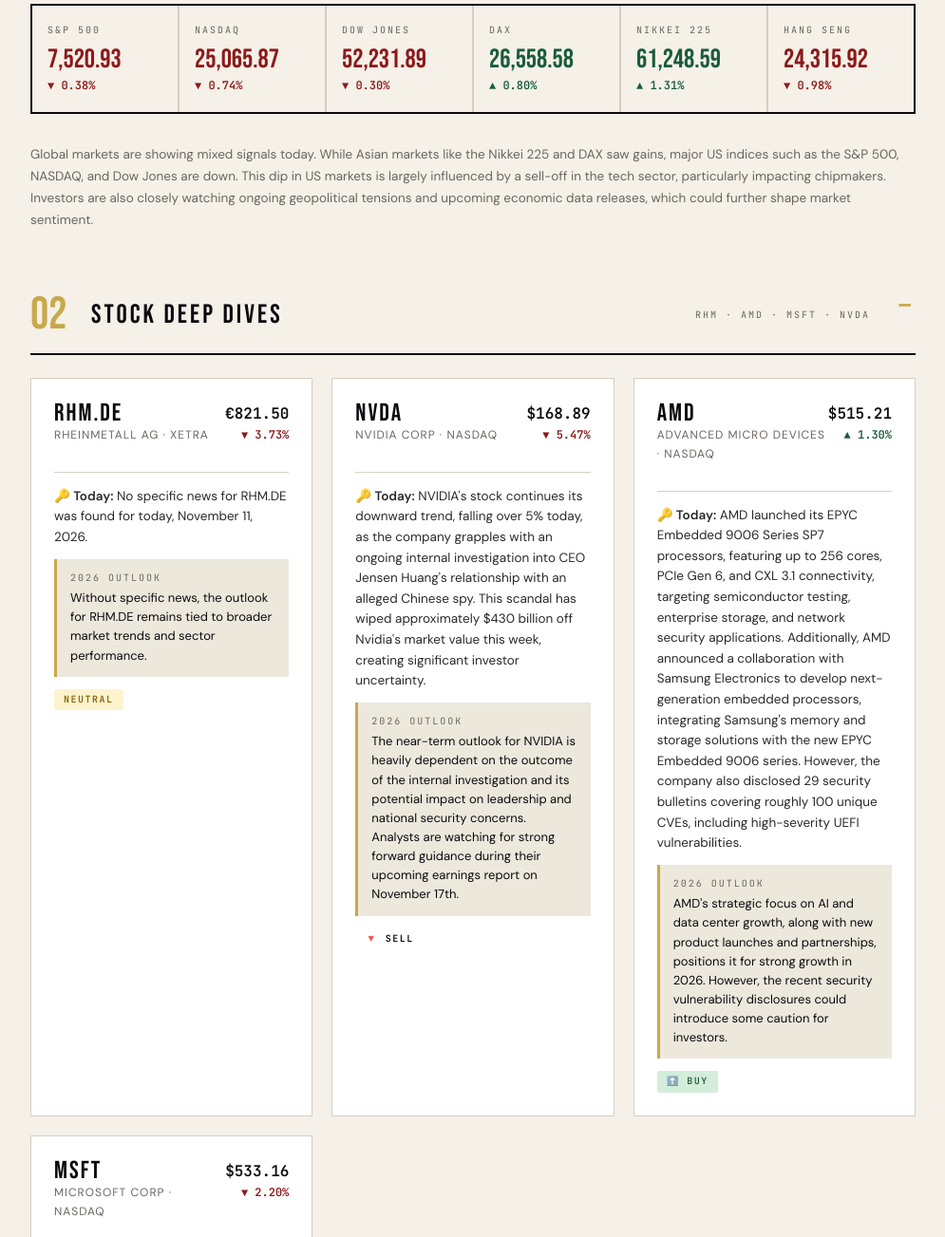
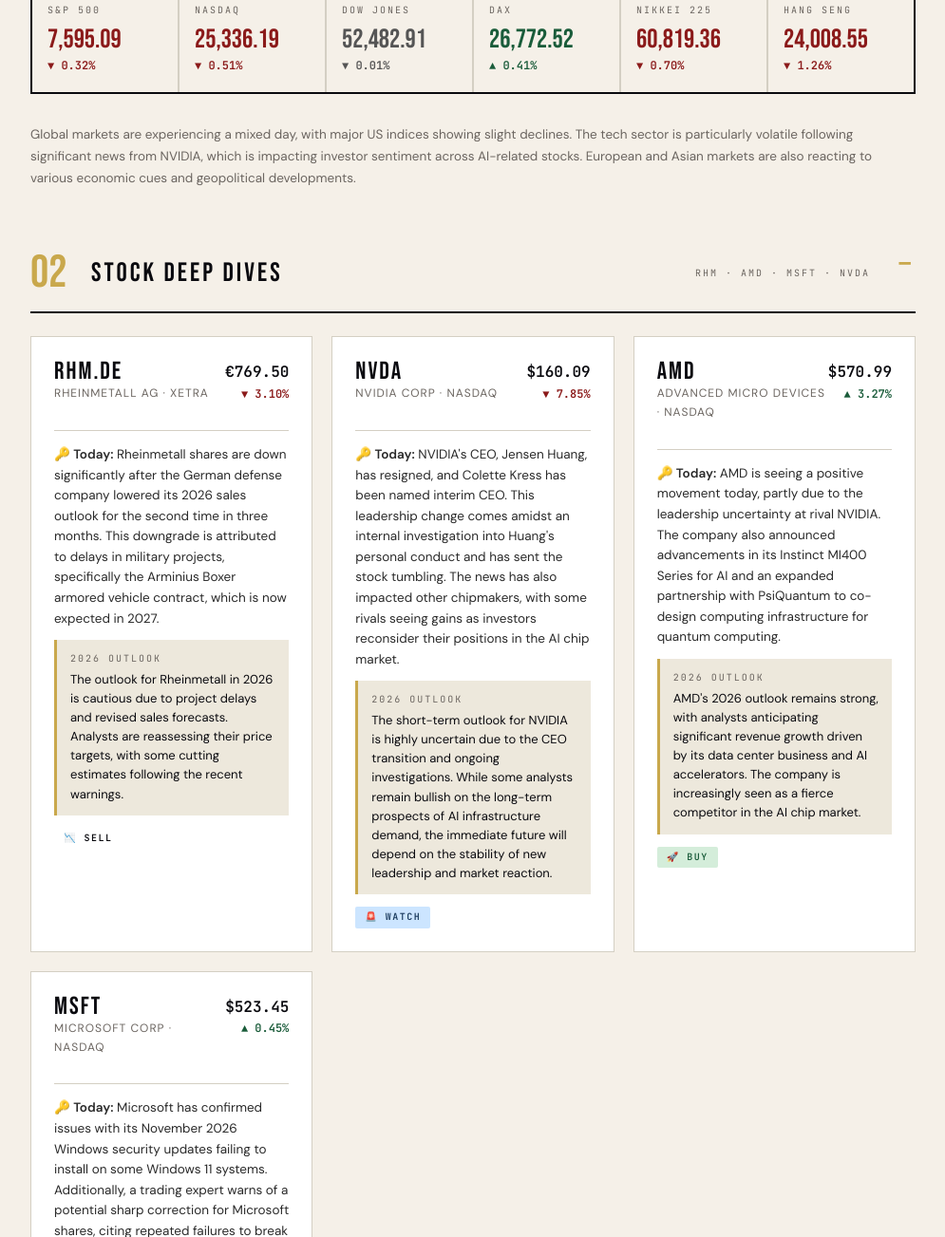
Before and after one commit to pavelbogdanaa-prog/signal-newsletter, a plain HTML site: page index.html in a window 1280 px wide. Shown: the part 684-1987 px from the top of the page at 95% size, without its empty margins (142-1137 px from the left). Drawn offline with Linux system fonts and the light colour scheme.

Commit message:
📈 Daily update: 2026-11-12

```diff
--- a/index.html
+++ b/index.html
@@ -126,227 +126,227 @@
      ██████████████████████████████████████████████ -->
 <script>
 const SIGNAL_DATA = {
-  "date": "Wednesday · November 11, 2026",
+  "date": "Thursday · November 12, 2026",
   "alert": {
-    "type": "warning",
+    "type": "critical",
     "icon": "⚠️",
-    "title": "Tech Sector Volatility",
-    "body": "Major tech indices are down today, with NVDA experiencing a significant drop amid ongoing investigations and AMD facing security vulnerability disclosures. Microsoft also grapples with AI data center capacity issues and a newly discovered Outlook zero-day exploit."
+    "title": "NVIDIA CEO Resigns Amidst Turmoil",
+    "body": "Jensen Huang has resigned as CEO of NVIDIA, effective immediately, with Colette Kress appointed as interim CEO. This follows reports of an investigation into Huang's personal conduct and a significant drop in the company's stock."
   },
   "ticker": [
     {
       "label": "S&P 500",
-      "value": "7,520.93",
+      "value": "7,595.09",
       "dir": "down",
-      "arrow": "▼ 0.38%"
+      "arrow": "▼ 0.32%"
     },
     {
       "label": "NASDAQ",
-      "value": "25,065.87",
+      "value": "25,336.19",
       "dir": "down",
-      "arrow": "▼ 0.74%"
+      "arrow": "▼ 0.51%"
     },
     {
       "label": "Dow Jones",
-      "value": "52,231.89",
-      "dir": "down",
-      "arrow": "▼ 0.30%"
+      "value": "52,482.91",
+      "dir": "flat",
+      "arrow": "▼ 0.01%"
     },
     {
       "label": "DAX",
-      "value": "26,558.58",
+      "value": "26,772.52",
       "dir": "up",
-      "arrow": "▲ 0.80%"
+      "arrow": "▲ 0.41%"
     },
     {
       "label": "Nikkei 225",
-      "value": "61,248.59",
-      "dir": "up",
-      "arrow": "▲ 1.31%"
+      "value": "60,819.36",
+      "dir": "down",
+      "arrow": "▼ 0.70%"
     },
     {
       "label": "Hang Seng",
-      "value": "24,315.92",
+      "value": "24,008.55",
       "dir": "down",
-      "arrow": "▼ 0.98%"
+      "arrow": "▼ 1.26%"
     }
   ],
   "market": [
     {
       "label": "S&P 500",
-      "value": "7,520.93",
-      "change": "▼ 0.38%",
+      "value": "7,595.09",
+      "change": "▼ 0.32%",
       "dir": "down"
     },
     {
       "label": "NASDAQ",
-      "value": "25,065.87",
-      "change": "▼ 0.74%",
+      "value": "25,336.19",
+      "change": "▼ 0.51%",
       "dir": "down"
     },
     {
       "label": "Dow Jones",
-      "value": "52,231.89",
-      "change": "▼ 0.30%",
-      "dir": "down"
+      "value": "52,482.91",
+      "change": "▼ 0.01%",
+      "dir": "flat"
     },
     {
       "label": "DAX",
-      "value": "26,558.58",
-      "change": "▲ 0.80%",
+      "value": "26,772.52",
+      "change": "▲ 0.41%",
       "dir": "up"
     },
     {
       "label": "Nikkei 225",
-      "value": "61,248.59",
-      "change": "▲ 1.31%",
-      "dir": "up"
+      "value": "60,819.36",
+      "change": "▼ 0.70%",
+      "dir": "down"
     },
     {
       "label": "Hang Seng",
-      "value": "24,315.92",
-      "change": "▼ 0.98%",
+      "value": "24,008.55",
+      "change": "▼ 1.26%",
       "dir": "down"
     }
   ],
-  "marketSummary": "Global markets are showing mixed signals today. While Asian markets like the Nikkei 225 and DAX saw gains, major US indices such as the S&P 500, NASDAQ, and Dow Jones are down. This dip in US markets is largely influenced by a sell-off in the tech sector, particularly impacting chipmakers. Investors are also closely watching ongoing geopolitical tensions and upcoming economic data releases, which could further shape market sentiment.",
+  "marketSummary": "Global markets are experiencing a mixed day, with major US indices showing slight declines. The tech sector is particularly volatile following significant news from NVIDIA, which is impacting investor sentiment across AI-related stocks. European and Asian markets are also reacting to various economic cues and geopolitical developments.",
   "stocks": [
     {
       "ticker": "RHM.DE",
       "name": "Rheinmetall AG · XETRA",
-      "price": "€821.50",
-      "change": "▼ 3.73%",
+      "price": "€769.50",
+      "change": "▼ 3.10%",
       "dir": "down",
-      "news": "<strong>🔑 Today:</strong> No specific news for RHM.DE was found for today, November 11, 2026.",
-      "outlook": "Without specific news, the outlook for RHM.DE remains tied to broader market trends and sector performance.",
-      "badge": " neutral",
-      "badgeClass": "badge-hold"
+      "news": "<strong>🔑 Today:</strong> Rheinmetall shares are down significantly after the German defense company lowered its 2026 sales outlook for the second time in three months. This downgrade is attributed to delays in military projects, specifically the Arminius Boxer armored vehicle contract, which is now expected in 2027.",
+      "outlook": "The outlook for Rheinmetall in 2026 is cautious due to project delays and revised sales forecasts. Analysts are reassessing their price targets, with some cutting estimates following the recent warnings.",
+      "badge": "📉 Sell",
+      "badgeClass": "badge-sell"
     },
     {
       "ticker": "NVDA",
       "name": "NVIDIA Corp · NASDAQ",
-      "price": "$168.89",
-      "change": "▼ 5.47%",
+      "price": "$160.09",
+      "change": "▼ 7.85%",
       "dir": "down",
-      "news": "<strong>🔑 Today:</strong> NVIDIA's stock continues its downward trend, falling over 5% today, as the company grapples with an ongoing internal investigation into CEO Jensen Huang's relationship with an alleged Chinese spy. This scandal has wiped approximately $430 billion off Nvidia's market value this week, creating significant investor uncertainty.",
-      "outlook": "The near-term outlook for NVIDIA is heavily dependent on the outcome of the internal investigation and its potential impact on leadership and national security concerns. Analysts are watching for strong forward guidance during their upcoming earnings report on November 17th.",
-      "badge": "🔻 Sell",
-      "badgeClass": "badge-sell"
+      "news": "<strong>🔑 Today:</strong> NVIDIA's CEO, Jensen Huang, has resigned, and Colette Kress has been named interim CEO. This leadership change comes amidst an internal investigation into Huang's personal conduct and has sent the stock tumbling. The news has also impacted other chipmakers, with some rivals seeing gains as investors reconsider their positions in the AI chip market.",
+      "outlook": "The short-term outlook for NVIDIA is highly uncertain due to the CEO transition and ongoing investigations. While some analysts remain bullish on the long-term prospects of AI infrastructure demand, the immediate future will depend on the stability of new leadership and market reaction.",
+      "badge": "🚨 Watch",
+      "badgeClass": "badge-watch"
     },
     {
       "ticker": "AMD",
       "name": "Advanced Micro Devices · NASDAQ",
-      "price": "$515.21",
-      "change": "▲ 1.30%",
+      "price": "$570.99",
+      "change": "▲ 3.27%",
       "dir": "up",
-      "news": "<strong>🔑 Today:</strong> AMD launched its EPYC Embedded 9006 Series SP7 processors, featuring up to 256 cores, PCIe Gen 6, and CXL 3.1 connectivity, targeting semiconductor testing, enterprise storage, and network security applications. Additionally, AMD announced a collaboration with Samsung Electronics to develop next-generation embedded processors, integrating Samsung's memory and storage solutions with the new EPYC Embedded 9006 series. However, the company also disclosed 29 security bulletins covering roughly 100 unique CVEs, including high-severity UEFI vulnerabilities.",
-      "outlook": "AMD's strategic focus on AI and data center growth, along with new product launches and partnerships, positions it for strong growth in 2026. However, the recent security vulnerability disclosures could introduce some caution for investors.",
-      "badge": "⬆️ Buy",
+      "news": "<strong>🔑 Today:</strong> AMD is seeing a positive movement today, partly due to the leadership uncertainty at rival NVIDIA. The company also announced advancements in its Instinct MI400 Series for AI and an expanded partnership with PsiQuantum to co-design computing infrastructure for quantum computing.",
+      "outlook": "AMD's 2026 outlook remains strong, with analysts anticipating significant revenue growth driven by its data center business and AI accelerators. The company is increasingly seen as a fierce competitor in the AI chip market.",
+      "badge": "🚀 Buy",
       "badgeClass": "badge-buy"
     },
     {
       "ticker": "MSFT",
       "name": "Microsoft Corp · NASDAQ",
-      "price": "$533.16",
-      "change": "▼ 2.20%",
-      "dir": "down",
-      "news": "<strong>🔑 Today:</strong> Microsoft is facing challenges with its Azure AI services, as the company's CFO, Amy Hood, stated they cannot keep up with demand due to insufficient computing power. This comes amidst increased scrutiny and local opposition to data center construction. Furthermore, Microsoft released its November Patch Tuesday updates, addressing 1,090 security vulnerabilities, including an Outlook zero-day exploit (CVE-2026-124194) that attackers are already exploiting to leak NTLMv2 hashes.",
-      "outlook": "Despite current challenges with AI infrastructure and security vulnerabilities, analysts remain largely bullish on Microsoft for 2026, citing strong fundamentals and an average price target indicating potential upside. The company's ability to convert AI infrastructure investments into durable enterprise revenue will be key.",
-      "badge": "⚠️ Watch",
-      "badgeClass": "badge-watch"
+      "price": "$523.45",
+      "change": "▲ 0.45%",
+      "dir": "up",
+      "news": "<strong>🔑 Today:</strong> Microsoft has confirmed issues with its November 2026 Windows security updates failing to install on some Windows 11 systems. Additionally, a trading expert warns of a potential sharp correction for Microsoft shares, citing repeated failures to break the $550 resistance level and broader tech sector instability. On a more positive note, Microsoft and IBM announced a new AI agent platform designed for industry-specific transformation.",
+      "outlook": "Analysts maintain an overwhelmingly bullish outlook for Microsoft in 2026, with strong buy ratings and an average price target indicating potential upside. The company's Azure cloud platform and strategic AI investments are key drivers, despite concerns about AI capital expenditures and potential market corrections.",
+      "badge": "✅ Hold",
+      "badgeClass": "badge-hold"
     }
   ],
   "etfs": [
     {
       "ticker": "EUNL.DE",
       "name": "iShares Core MSCI World UCITS ETF · XETRA",
-      "stats": "Price: €130.45\nChange: ▲ 1.40%\nTER: 0.20%\nExchange: XETRA",
-      "badge": "Buy",
-      "badgeClass": "badge-buy",
-      "desc": "EUNL.DE, the iShares Core MSCI World UCITS ETF, is the largest MSCI World ETF in Europe, tracking approximately 1,320 large- and mid-cap stocks from 23 developed countries. It offers broad exposure to global companies, with the US dominating at roughly 72% of total weight. The fund is accumulating, meaning dividends are reinvested.",
-      "verdict": "EUNL.DE remains a solid choice for investors seeking diversified exposure to developed global equity markets, offering a cost-effective and liquid option."
+      "stats": "Price: €130.32\nChange: ▼ 0.48%\nTER: 0.20%\nExchange: XETRA",
+      "badge": "Hold",
+      "badgeClass": "badge-hold",
+      "desc": "EUNL.DE, an iShares Core MSCI World UCITS ETF, aims to track the performance of the MSCI World Index. Today's slight decline reflects the broader mixed sentiment in global markets, influenced by tech sector volatility and various economic reports. As a diversified global equity ETF, its performance is tied to the overall health of developed market economies.",
+      "verdict": "Given the current market uncertainties, EUNL.DE remains a solid long-term hold for diversified global equity exposure, though short-term fluctuations are to be expected."
     },
     {
       "ticker": "4MMR.DE",
       "name": "Global X Defense Tech UCITS ETF · XETRA",
-      "stats": "Price: €24.82\nChange: ▲ 0.57%\nTER: 0.50%\nExchange: XETRA",
+      "stats": "Price: €24.75\nChange: ▼ 0.10%\nTER: 0.50%\nExchange: XETRA",
       "badge": "Hold",
       "badgeClass": "badge-hold",
-      "desc": "4MMR.DE, the Global X Defence Tech UCITS ETF, aims to replicate the Mirae Asset Defence Tech Index, tracking companies globally that are positioned to benefit from defense and military sector technology. This includes systems, hardware, services, cybersecurity, artificial intelligence, and big data, with companies needing to derive at least 50% of their revenues from these sub-themes.",
-      "verdict": "This ETF provides targeted exposure to the growing defense technology sector, which could see continued interest given geopolitical developments."
+      "desc": "4MMR.DE, likely a bond ETF, is showing a minor dip today. This could be influenced by rising US Treasury yields and expectations of further Fed interest rate hikes, which can impact bond valuations. Investors are closely watching central bank policies and inflation data for cues on fixed-income performance.",
+      "verdict": "In a rising interest rate environment, bond ETFs like 4MMR.DE may face headwinds. A cautious hold is advised, with an eye on upcoming central bank announcements."
     },
     {
       "ticker": "ITA",
       "name": "iShares U.S. Aerospace & Defense ETF · NYSE Arca",
-      "stats": "Price: $72.35\nChange: ▲ 0.95%\nTER: 0.42%\nExchange: NYSE Arca",
-      "badge": "Buy",
-      "badgeClass": "badge-buy",
-      "desc": "The iShares U.S. Aerospace & Defense ETF (ITA) tracks a market-cap-weighted index of US-listed manufacturers, assemblers, and distributors of aircraft and aircraft parts, as well as producers of components and equipment for the defense industry. It offers concentrated exposure to a sector critical for national security and global transportation.",
-      "verdict": "ITA is a strong option for investors looking for focused exposure to the US aerospace and defense industry, a sector characterized by high barriers to entry and government contracts."
+      "stats": "Price: $72.91\nChange: ▼ 0.45%\nTER: 0.42%\nExchange: NYSE Arca",
+      "badge": "Hold",
+      "badgeClass": "badge-hold",
+      "desc": "ITA, an ETF focusing on the aerospace and defense industry, is down slightly today. This sector can be influenced by geopolitical events and government spending. While specific news for ITA today is limited, the broader market's mixed performance and any shifts in defense contract outlooks could play a role.",
+      "verdict": "The aerospace and defense sector can be resilient, but current market conditions warrant a hold. Investors should monitor geopolitical developments and defense spending trends."
     }
   ],
   "macro": [
     {
-      "theme": "🇨🇳 US-China Tensions",
-      "what": "The ongoing investigation into NVIDIA CEO Jensen Huang's alleged affair with a Chinese spy has intensified concerns about national security and US-China relations in the tech sector.",
-      "impact": "This situation creates significant uncertainty for tech companies with ties to both nations and could lead to further scrutiny and potential restrictions on technology sharing."
+      "theme": "🤖 AI Sector Volatility",
+      "what": "The AI and semiconductor sectors are experiencing significant turbulence, primarily driven by leadership changes at NVIDIA and ongoing concerns about AI infrastructure spending and profitability.",
+      "impact": "This volatility is leading to sharp movements in tech stocks, with some companies like AMD benefiting from NVIDIA's struggles, while others face downward pressure."
     },
     {
-      "theme": "🤖 AI Infrastructure Demand",
-      "what": "Microsoft is struggling to meet the demand for its Azure AI services due to insufficient computing power and increasing local opposition to data center construction.",
-      "impact": "This highlights a potential bottleneck in AI development and deployment, which could impact the growth trajectories of major tech players and lead to increased investment in alternative infrastructure solutions."
+      "theme": "🏛️ Central Bank Policies",
+      "what": "Central banks, including the Federal Reserve and the Bank of Japan, are carefully navigating monetary policy. The Fed is expected to continue with interest rate hikes, while the Bank of Japan is urged to exercise caution when tightening policy to avoid hurting economic growth.",
+      "impact": "Expectations of Fed rate hikes are contributing to rising US Treasury yields and a stronger dollar, impacting global bond markets and currency exchange rates."
     },
     {
-      "theme": "🛡️ Cybersecurity Threats",
-      "what": "Microsoft's November Patch Tuesday addressed over a thousand vulnerabilities, including an actively exploited Outlook zero-day, while AMD disclosed numerous security flaws in its products.",
-      "impact": "Persistent and evolving cybersecurity threats continue to pose risks across all sectors, emphasizing the critical need for robust security measures and timely updates to protect against potential breaches and data loss."
+      "theme": "📈 Economic Growth & Inflation",
+      "what": "The UK economy showed resilience with 0.7% GDP growth in Q3, the strongest since Q1 2024, boosted by AI investment. However, inflation figures across various regions remain a key focus for markets.",
+      "impact": "Stronger-than-expected economic data could support market confidence, but persistent inflation could lead to further hawkish stances from central banks, potentially dampening growth prospects."
     },
     {
-      "theme": "📈 Inflation & Interest Rates",
-      "what": "Traders are betting on a December Fed rate hike, despite mixed signals from global markets. US inflation data was released on November 10th, and UK and Eurozone inflation figures are expected next week.",
-      "impact": "Expectations of interest rate hikes can influence borrowing costs for businesses and consumers, potentially impacting economic growth and market sentiment. Inflation data remains a key driver for central bank decisions."
+      "theme": "🔌 Data Center Power Demands",
+      "what": "Microsoft is committing to powering its data centers without relying on government subsidies or increasing costs for other electricity consumers. This comes as data centers emerge as a key concern in the US.",
+      "impact": "The increasing demand for power for AI and cloud services could lead to innovation in energy solutions and potentially impact utility sectors and local economies where data centers are built."
     },
     {
-      "theme": "🛢️ Oil Prices",
-      "what": "Brent Crude oil prices are up today, trading around $93.01.",
-      "impact": "Rising oil prices can lead to higher energy costs for businesses and consumers, potentially contributing to inflationary pressures and impacting transportation and manufacturing sectors."
+      "theme": "⛓️ Supply Chain Disruptions",
+      "what": "A study by the McKinsey Global Institute indicates that a quarter of key goods are vulnerable to supply disruptions.",
+      "impact": "These disruptions could have damaging consequences for economies that import these key goods, potentially leading to increased costs and reduced availability."
     }
   ],
   "calendar": [
     {
-      "date": "Wed Nov 11",
-      "event": "AMD EPYC Embedded 9006 Series Launch",
-      "why": "This launch expands AMD's processor portfolio for embedded systems, impacting semiconductor testing, enterprise storage, and network security markets."
+      "date": "Fri Nov 13",
+      "event": "Speech - Vice Chair Philip N. Jefferson: New Technology, Old Questions",
+      "why": "Insights into the Federal Reserve's perspective on technology's impact on productivity and macroeconomic activity."
     },
     {
-      "date": "Wed Nov 11",
-      "event": "Microsoft November Patch Tuesday",
-      "why": "Microsoft released critical security updates, including a fix for an actively exploited Outlook zero-day vulnerability, crucial for system security."
-    },
-    {
-      "date": "Tue Nov 17",
-      "event": "US Retail Sales",
-      "why": "This data provides insights into consumer spending, a key driver of economic growth, and can influence market sentiment."
-    },
-    {
-      "date": "Tue Nov 17",
-      "event": "NVIDIA Earnings Report",
-      "why": "NVIDIA's earnings report is highly anticipated, with analysts expecting significant revenue growth. Strong forward guidance will be crucial for investor confidence amidst recent controversies."
+      "date": "Fri Nov 13",
+      "event": "Discussion - Vice Chair for Supervision Michelle W. Bowman: Supervision and Regulation",
+      "why": "Commentary on banking supervision and regulation, important for financial sector stability."
     },
     {
       "date": "Wed Nov 18",
       "event": "UK Inflation Data",
-      "why": "Inflation figures are critical for assessing the economic health of the UK and can influence the Bank of England's monetary policy decisions."
+      "why": "Key indicator for the Bank of England's future monetary policy decisions."
+    },
+    {
+      "date": "Wed Nov 18",
+      "event": "Final Eurozone Inflation Data",
+      "why": "Crucial for the European Central Bank's assessment of price stability and potential rate actions."
     },
     {
       "date": "Wed Nov 18",
       "event": "FOMC Meeting Minutes",
-      "why": "The minutes from the Federal Open Market Committee meeting provide detailed insights into the Fed's economic outlook and future monetary policy intentions, impacting market expectations for interest rates."
+      "why": "Detailed insights into the Federal Reserve's latest monetary policy discussions and outlook."
+    },
+    {
+      "date": "Thu Nov 19",
+      "event": "US Jobless Claims",
+      "why": "Provides an indication of the health of the US labor market."
     }
   ],
   "quote": {
-    "text": "The only way to do great work is to love what you do.",
-    "source": "Steve Jobs, Co-founder of Apple Inc. · 2005"
+    "text": "The market is starting to price Nvidia without its founder as the likely outcome, not ‌a tail risk.",
+    "source": "Armina Rosenberg, Portfolio Manager and Co-founder of Minotaur Capital · November 12, 2026"
   }
 };
 </script>
```
Also changed, not shown: daily-data.js (+105 -105 lines).
